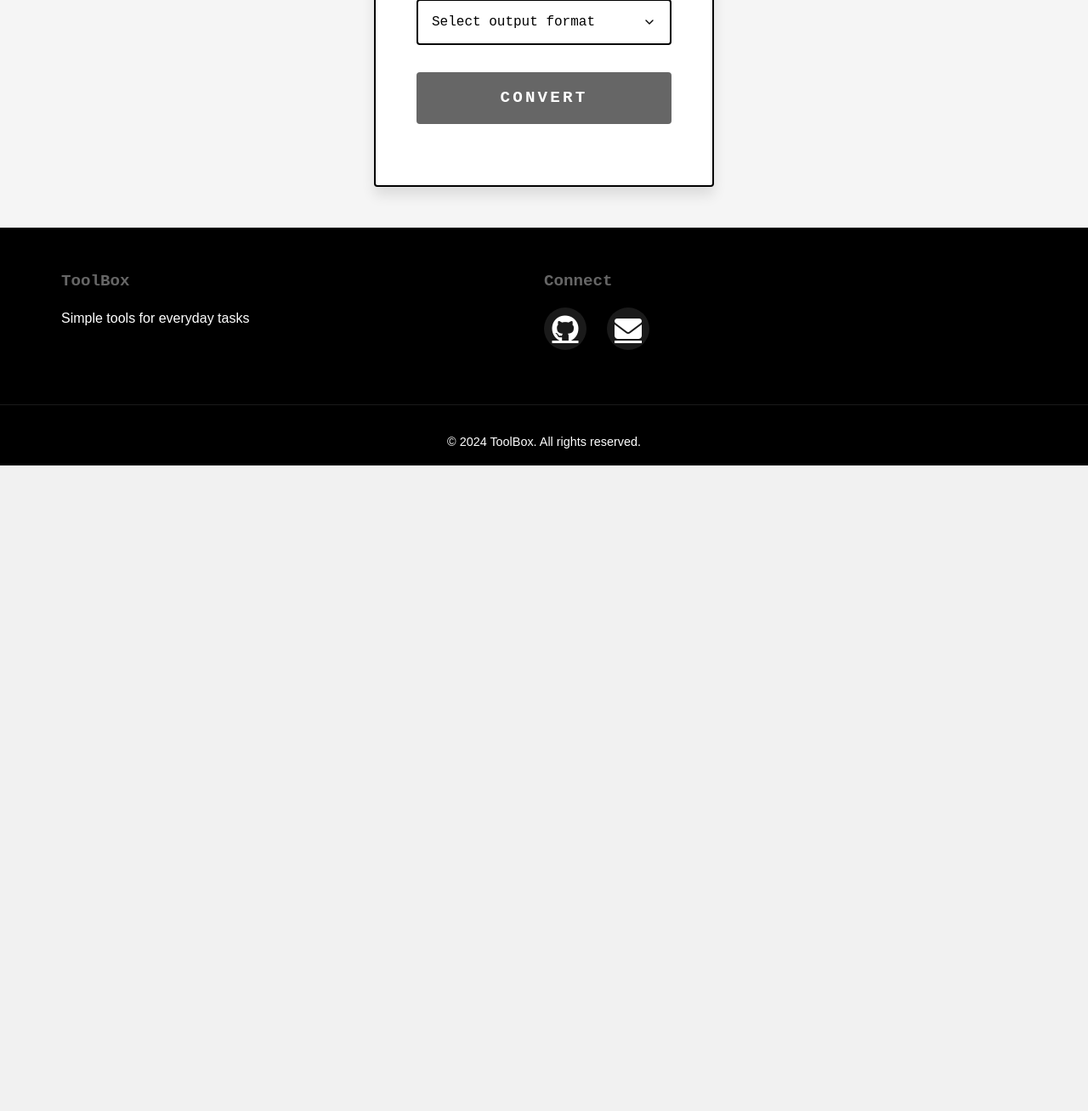
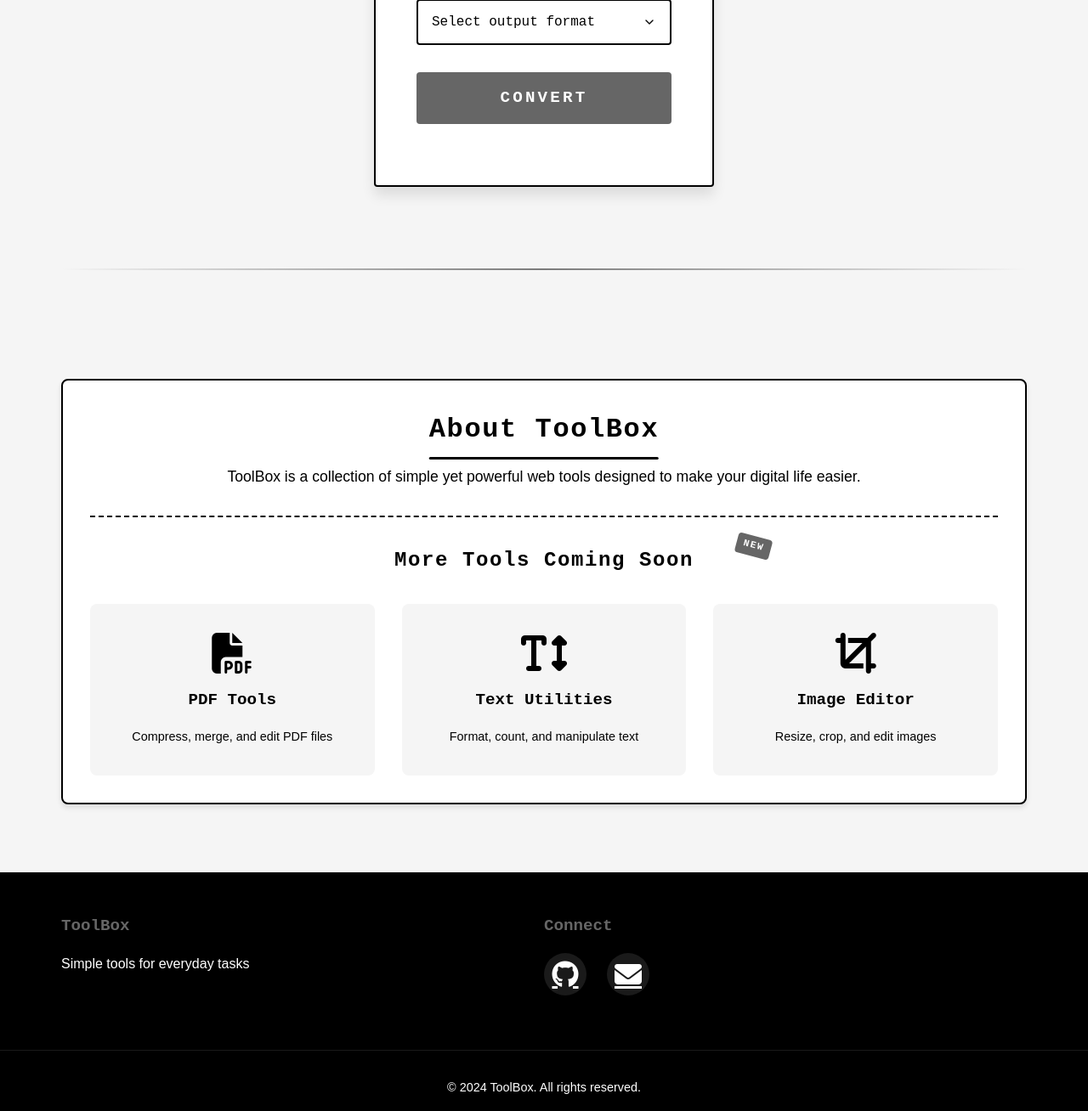
Before and after one commit to AdityaB-11/Tool_box, a Flask app: page / in a window 1280 px wide. Shown: the part 814-2122 px from the top of the page at 85% size. Before the commit the page ends 1362 px from the top, so only its background shows below. Run offline with Flask 3, Linux system fonts and the light colour scheme.

Commit message:
some changes

```diff
--- a/static/css/style.css
+++ b/static/css/style.css
@@ -711,6 +711,8 @@ footer {
     border-radius: 8px;
     box-shadow: var(--shadow-md);
     border: 2px solid var(--primary-color);
+    margin-bottom: 2rem;
+    scroll-margin-top: 80px; /* For smooth scrolling with fixed navbar */
 }
 
 .about-section h2 {
@@ -720,6 +722,21 @@ footer {
     margin-bottom: 1rem;
     text-align: center;
     letter-spacing: 0.1rem;
+    position: relative;
+    display: inline-block;
+    left: 50%;
+    transform: translateX(-50%);
+}
+
+.about-section h2::after {
+    content: '';
+    position: absolute;
+    bottom: -10px;
+    left: 0;
+    width: 100%;
+    height: 3px;
+    background-color: var(--primary-color);
+    border-radius: 3px;
 }
 
 .about-section p {
@@ -811,3 +828,16 @@ footer {
         right: 15%;
     }
 }
+
+.section-divider {
+    margin: 4rem 0 2rem;
+    border: 0;
+    height: 2px;
+    background-image: linear-gradient(to right, transparent, var(--primary-color), transparent);
+    opacity: 0.5;
+}
+
+/* Add smooth scrolling to the whole page */
+html {
+    scroll-behavior: smooth;
+}
--- a/static/js/script.js
+++ b/static/js/script.js
@@ -18,26 +18,24 @@ document.addEventListener('DOMContentLoaded', () => {
         }
     });
 
-    // About section navigation
+    // Navigation scrolling
     const aboutLink = document.querySelector('.navbar-item:not(.active) a');
     const converterBox = document.querySelector('.converter-box');
     const aboutSection = document.querySelector('.about-section');
     const activeNavItem = document.querySelector('.navbar-item.active');
     const imageConverterLink = document.querySelector('.navbar-item.active a');
 
-    // Initially hide the about section
-    aboutSection.style.display = 'none';
-
     // Handle About link click
     if (aboutLink) {
         aboutLink.addEventListener('click', (e) => {
             e.preventDefault();
-            converterBox.style.display = 'none';
-            aboutSection.style.display = 'block';
 
             // Update active nav item
             activeNavItem.classList.remove('active');
             aboutLink.parentElement.classList.add('active');
+
+            // Smooth scroll to about section
+            aboutSection.scrollIntoView({ behavior: 'smooth' });
         });
     }
 
@@ -45,12 +43,13 @@ document.addEventListener('DOMContentLoaded', () => {
     if (imageConverterLink) {
         imageConverterLink.addEventListener('click', (e) => {
             e.preventDefault();
-            converterBox.style.display = 'block';
-            aboutSection.style.display = 'none';
 
             // Update active nav item
             aboutLink.parentElement.classList.remove('active');
             imageConverterLink.parentElement.classList.add('active');
+
+            // Scroll to top
+            window.scrollTo({ top: 0, behavior: 'smooth' });
         });
     }
 
--- a/templates/index.html
+++ b/templates/index.html
@@ -4,6 +4,13 @@
     <meta charset="UTF-8">
     <meta name="viewport" content="width=device-width, initial-scale=1.0">
     <title>ToolBox - Image Converter</title>
+    <!-- Favicon -->
+    <link rel="icon" href="{{ url_for('static', filename='images/favicon.svg') }}" type="image/svg+xml">
+    <link rel="alternate icon" href="{{ url_for('static', filename='images/favicon.ico') }}" type="image/x-icon">
+    <link rel="icon" type="image/png" sizes="192x192" href="{{ url_for('static', filename='images/favicon-192.png') }}">
+    <link rel="apple-touch-icon" href="{{ url_for('static', filename='images/favicon-192.png') }}">
+    <meta name="theme-color" content="#3498db">
+    <!-- Stylesheets -->
     <link rel="stylesheet" href="{{ url_for('static', filename='css/style.css') }}">
     <link rel="stylesheet" href="https://cdnjs.cloudflare.com/ajax/libs/font-awesome/6.4.0/css/all.min.css">
 </head>
@@ -17,8 +24,8 @@
                 <span>ToolBox</span>
             </div>
             <ul class="navbar-menu">
-                <li class="navbar-item active"><a href="#"><i class="fas fa-image"></i> Image Converter</a></li>
-                <li class="navbar-item"><a href="#"><i class="fas fa-info-circle"></i> About</a></li>
+                <li class="navbar-item active"><a href="#top"><i class="fas fa-image"></i> Image Converter</a></li>
+                <li class="navbar-item"><a href="#about"><i class="fas fa-info-circle"></i> About</a></li>
             </ul>
             <div class="navbar-toggle" id="navbar-toggle">
                 <i class="fas fa-bars"></i>
@@ -27,7 +34,7 @@
     </nav>
 
     <div class="container">
-        <header>
+        <header id="top">
             <h1>Image Converter</h1>
             <p class="subtitle">Convert between popular image formats</p>
         </header>
@@ -75,7 +82,9 @@
                 </div>
             </div>
 
-            <div class="about-section">
+            <hr class="section-divider" id="about-divider">
+
+            <div class="about-section" id="about">
                 <h2>About ToolBox</h2>
                 <p>ToolBox is a collection of simple yet powerful web tools designed to make your digital life easier.</p>
                 <div class="coming-soon">
```
Also changed, not shown: static/images/favicon-192.png (added), static/images/favicon.ico (added), static/images/favicon.svg (added).
